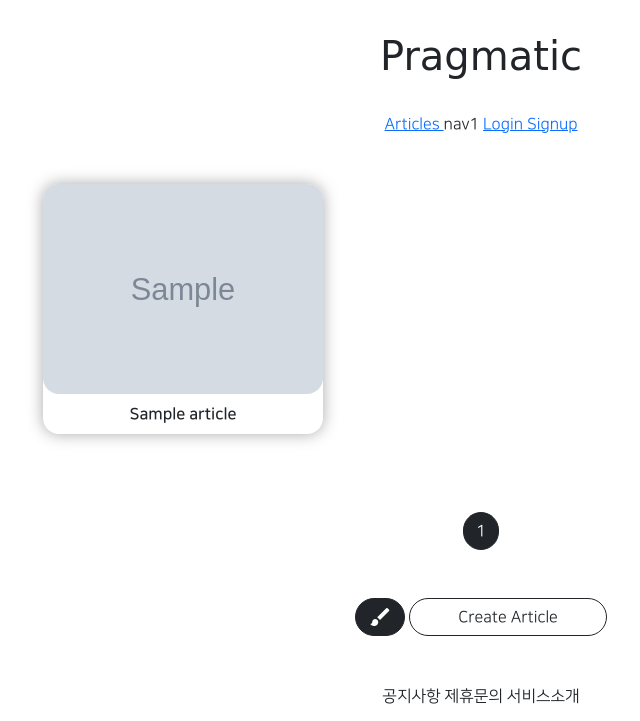
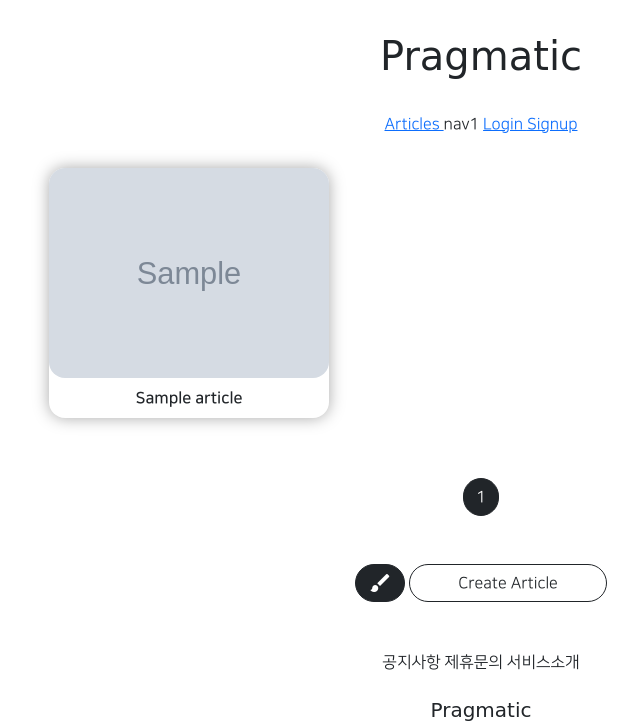
Before and after one commit to yeun38/1ban_practice, a Django app: page /articles/list/ in a window 1280 px wide. Shown: the top 721 px of the page, without its empty margins (159-799 px from the left). Run offline with Django 3.2, Linux system fonts and the light colour scheme; tables that the repository leaves empty hold one stand-in row (values such as "Sample post"); grey boxes marked "Sample" are stand-in pictures; parts of the project's set-up code (start-up, migrations or seed data) failed here and were passed over; some libraries are stand-ins or nearby versions.

Commit message:
08.12 - 2

```diff
--- a/articleapp/templates/articleapp/list.html
+++ b/articleapp/templates/articleapp/list.html
@@ -2,6 +2,12 @@
 {% load static %}
 {% block content %}
     <style>
+
+        .container {
+            padding: 0;
+            margin: 0 auto;
+        }
+
         .container div {
           width: 280px;
           display: flex;
@@ -20,7 +26,7 @@
     </style>
 
 
-    <div class="container my-5">
+    <div class="container my-3">
        {% for article in article_list %}
 
     <div>
--- a/articleapp/views.py
+++ b/articleapp/views.py
@@ -61,4 +61,4 @@ class ArticleListView(ListView):
     model = Article
     context_object_name = 'article_list'
     template_name = 'articleapp/list.html'
-    paginate_by = 2
+    paginate_by = 20
--- a/static/js/magicgrid.js
+++ b/static/js/magicgrid.js
@@ -277,7 +277,7 @@ MagicGrid.prototype.listen = function listen () {
 let magicGrid = new MagicGrid({
   container: '.container',
   animate: true,
-  gutter: 30,
+  gutter: 12,
   static: true,
   useMin: true
 });
```
